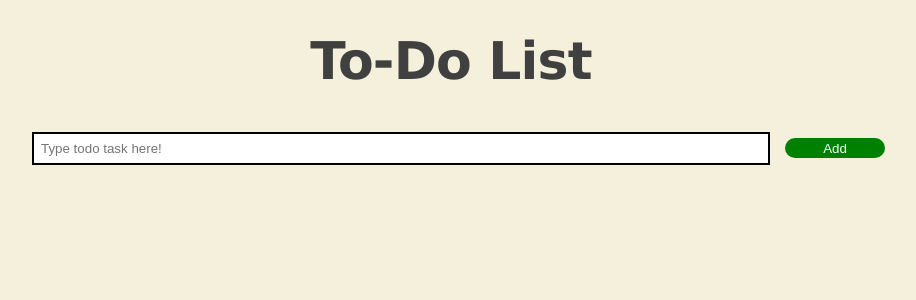
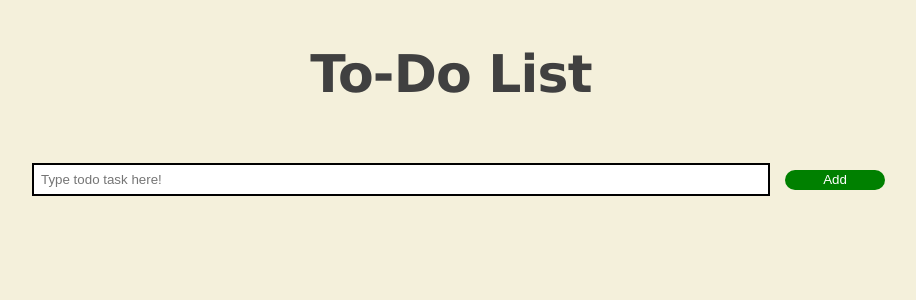
Before and after one commit to dlzinck/To-Do-List, a React (Create React App) app: page / in a window 1280 px wide. Shown: the top 300 px of the page, without its empty margins (189-1105 px from the left). Built offline with nearby package versions, Linux system fonts and the light colour scheme.

Commit message:
Adjusted title margins

```diff
--- a/src/App.css
+++ b/src/App.css
@@ -26,7 +26,7 @@ body {
 .app-title {
   font-size: 52px;
   line-height: 52px;
-  margin-bottom: 30px;
+  margin: 5%;
   font-weight: bold;
   text-align: center;
   letter-spacing: -0.8px;
```
